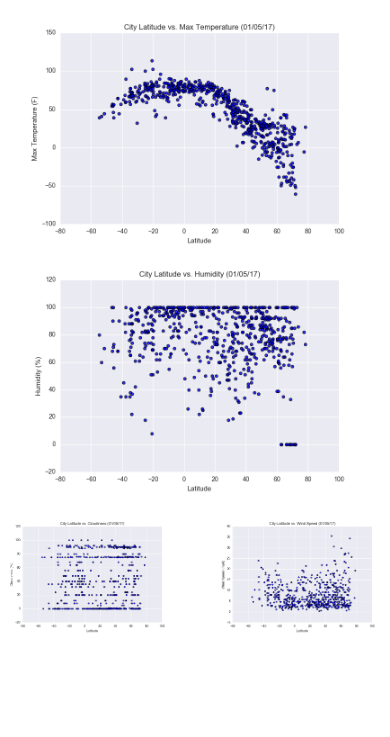
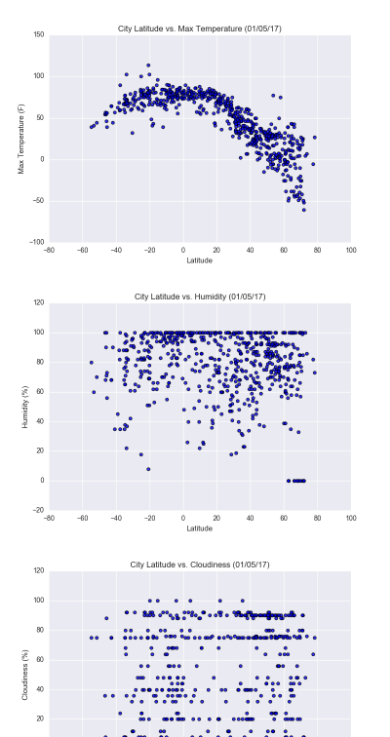
Before and after one commit to theodoremoreland/Y-axiom, a plain HTML site: page comparisons.html in a window 390 px wide. Shown: the part 107-844 px from the top of the page. Drawn offline with nearby package versions, Linux system fonts and the light colour scheme.

Commit message:
Completed media queries for comparisons and figure pages.

```diff
--- a/comparisons.html
+++ b/comparisons.html
@@ -51,39 +51,36 @@
       <div class="container-fluid">
 
         <h1>Comparisons</h1>
+
         <div class="row">
-        <div id="comparisons">
+            <span id="comparisons">
 
-                  <div class="col">
+
                   <a href="/figure1.html" id="fig1">
                     <img src="/Resources/assets/images/Fig1.png" class="img-fluid" alt="Responsive image">
                   </a>
-                  </div>
 
-                  <div class="col">
+
+
                   <a href="/figure2.html" id="fig2">
                     <img src="/Resources/assets/images/Fig2.png" class="img-fluid" alt="Responsive image">
                   </a>
-                  </div>
-        </div>
 
-        <div id="comparisons2">
-        <div class="row">
-                  <div class="col">
+
+
                   <a href="/figure3.html" id="fig3">
                     <img src="/Resources/assets/images/Fig3.png" class="img-fluid" alt="Responsive image">
                   </a>
-                  </div>
 
-                  <div class="col">
-                  <a href="/figure4.html" id="fig3">
+
+
+                  <a href="/figure4.html" id="fig4">
                     <img src="/Resources/assets/images/Fig4.png" class="img-fluid" alt="Responsive image">
                   </a>
-                  </div>
 
-            </div>
+            </span>
         </div>
-        </div>
+
       </div>
 
 
--- a/styles.css
+++ b/styles.css
@@ -22,6 +22,11 @@ h1 {
     column-gap: 0px;
   }
 
+  #comparisons {
+    column-count: 2;
+    column-gap: 0px;
+  }
+
 
   .descriptions {
     column-count: 2;
@@ -40,24 +45,16 @@ img:hover {
   border-color: cornflowerblue;
 }
 
-.caption {
+ .caption {
   margin-top: 10%;
   font-size: 150%;
   font-weight: lighter;
 }
 
-#comparisons {
-    column-count: 2;
-    column-gap: 0px;
-  }
+
 
 @media (max-width: 480px) {
   #comparisons {
-    column-count: 1;
-    column-gap: 0px;
-  }
-
-  #comparisons2 {
     column-count: 1;
     column-gap: 0px;
   }
```
